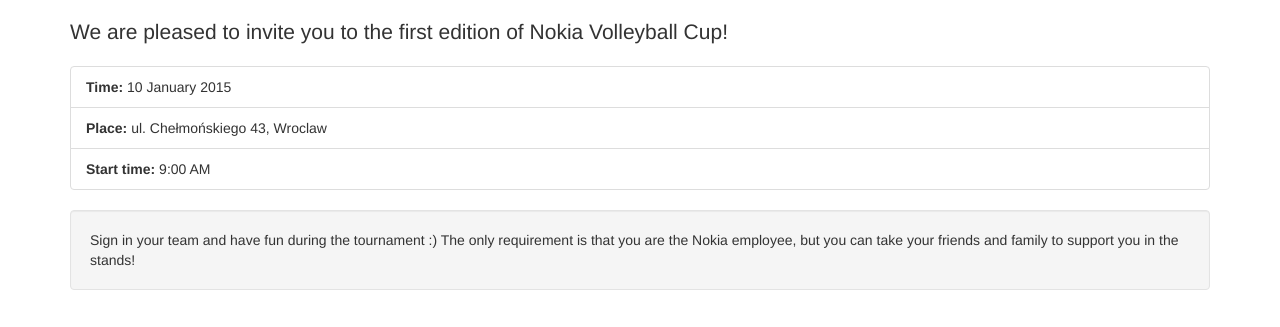
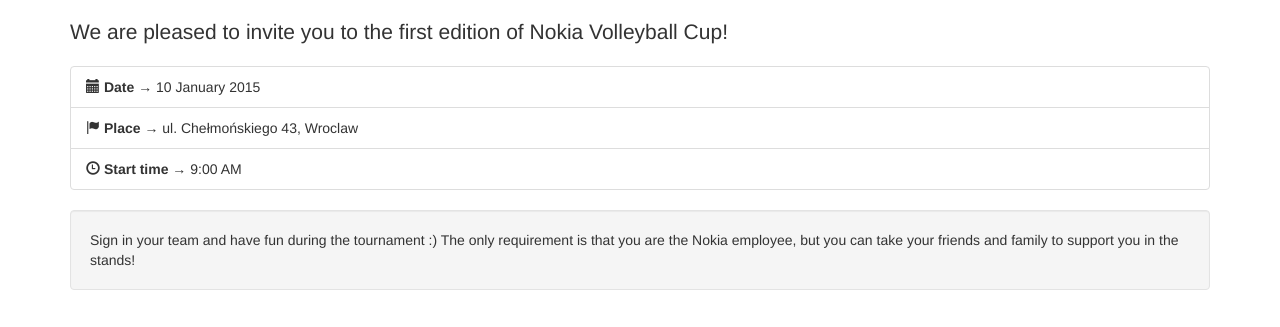
Before and after one commit to zdanowiczkonrad/VB2015, a website: page public/index.html in a window 1280 px wide. Shown: the part 434-761 px from the top of the page. Drawn offline with nearby package versions, Linux system fonts and the light colour scheme.

Commit message:
UI tweaks

```diff
--- a/public/index.html
+++ b/public/index.html
@@ -78,9 +78,9 @@
         <h1 class="page-header">Idea</h1>
        <p class="lead">We are pleased to invite you to the first edition of Nokia Volleyball Cup!</p>
         <ul class="list-group">
-        <li class="list-group-item"><strong>Time:</strong> 10 January 2015</li>
-        <li class="list-group-item"><strong>Place:</strong> ul. Chełmońskiego 43, Wroclaw</li>
-        <li class="list-group-item"><strong>Start time:</strong> 9:00 AM</li>
+        <li class="list-group-item"><span class="glyphicon glyphicon-calendar" aria-hidden="true"></span><strong> Date</strong> → 10 January 2015</li>
+        <li class="list-group-item"><span class="glyphicon glyphicon-flag" aria-hidden="true"></span> <strong>Place →</strong> ul. Chełmońskiego 43, Wroclaw</li>
+        <li class="list-group-item"><span class="glyphicon glyphicon-time" aria-hidden="true"></span> <strong>Start time</strong> → 9:00 AM</li>
         </ul>
         <p class="well">Sign in your team and have fun during the tournament :) The only requirement is that you are the Nokia employee, but you can take your friends and family to support you in the stands!</p>
         <h1 class="page-header">News</h1>
```
